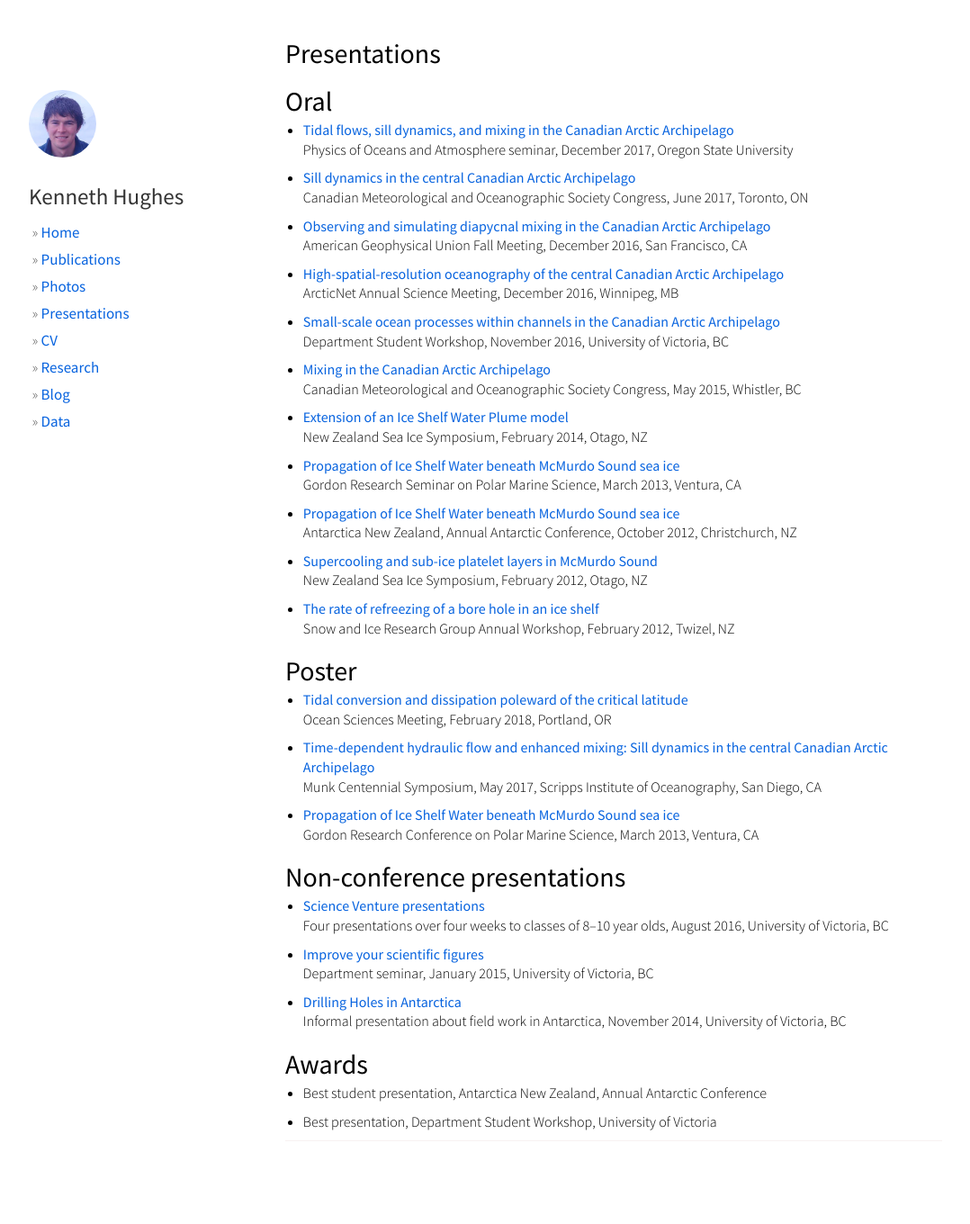
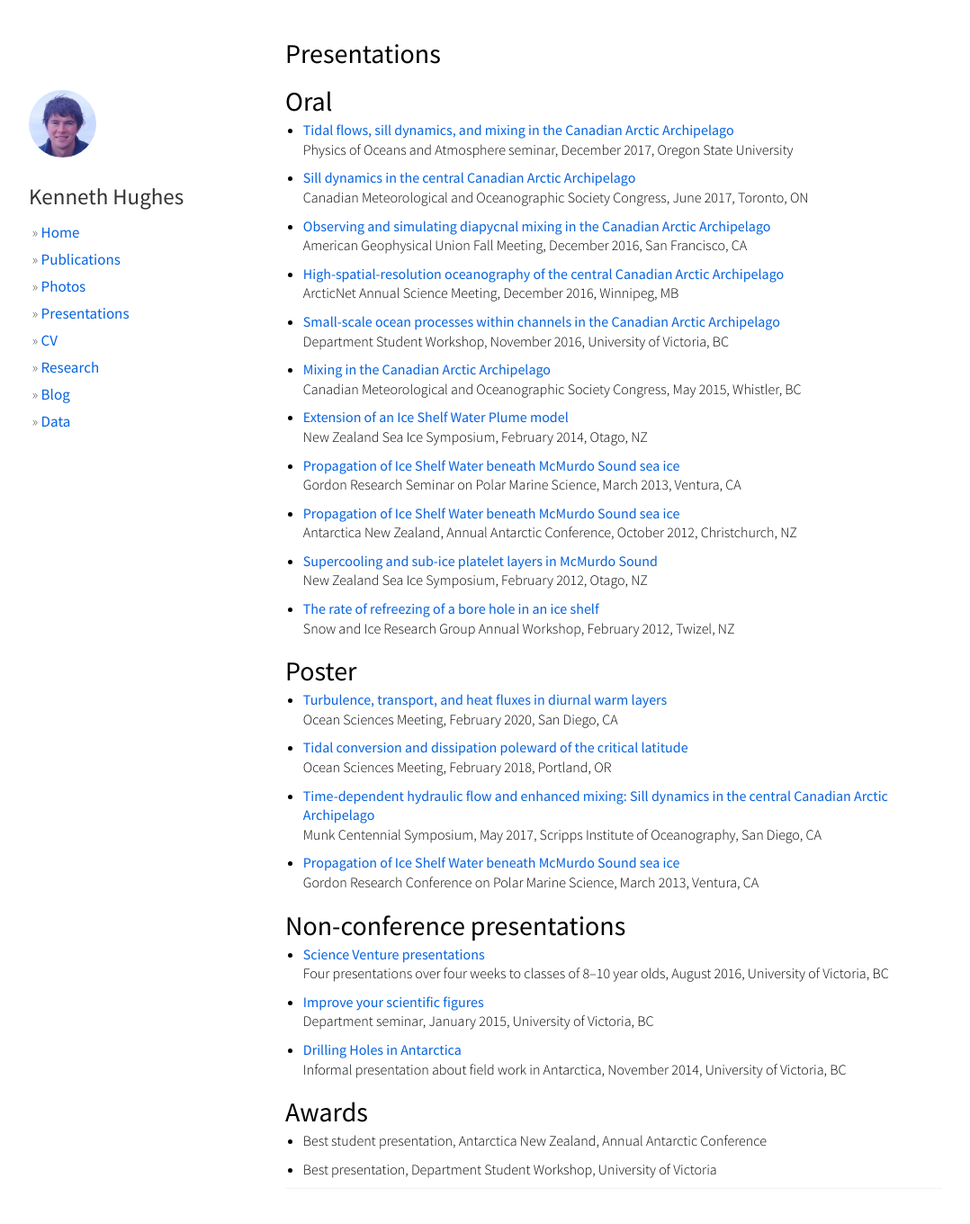
Before and after one commit to hugke729/hugke729.github.io, a Jekyll site: the page built from presentations/index.md, in a window 1280 px wide and 1374 px high. Shown: the top 1360 px of the window at 90% size, without its empty margins (53-1131 px from the left). Built offline with Jekyll 4.4.1, drawn with Linux system fonts in a browser that asks for light colours; nearby versions of some CDN libraries.

Commit message:
Add link to OSM 2020 poster

```diff
--- a/presentations/index.md
+++ b/presentations/index.md
@@ -44,6 +44,9 @@ Snow and Ice Research Group Annual Workshop, February 2012, Twizel, NZ
 
 ## Poster
 
+* [Turbulence, transport, and heat fluxes in diurnal warm layers](/presentations/osm2020_poster.pdf)
+Ocean Sciences Meeting, February 2020, San Diego, CA
+
 * [Tidal conversion and dissipation poleward of the critical latitude](/presentations/osm_poster.pdf)
 Ocean Sciences Meeting, February 2018, Portland, OR
 
```
